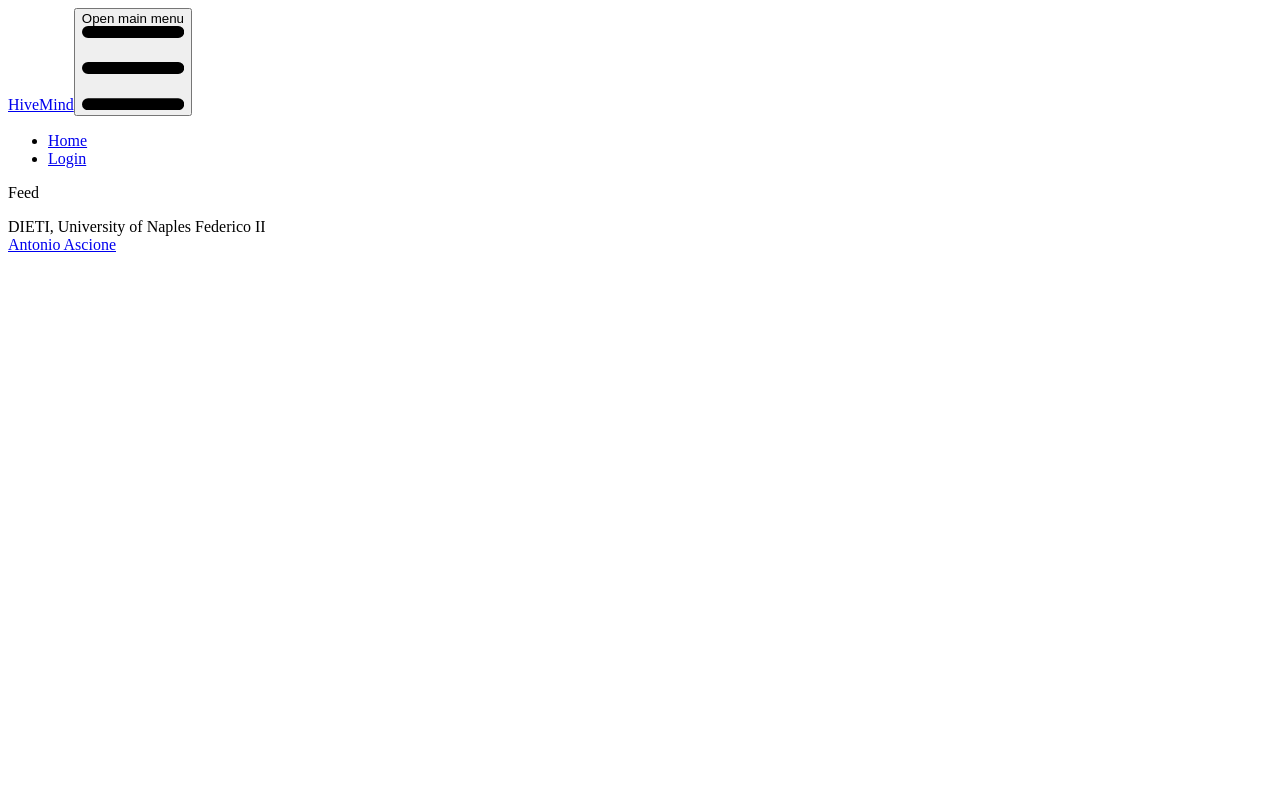
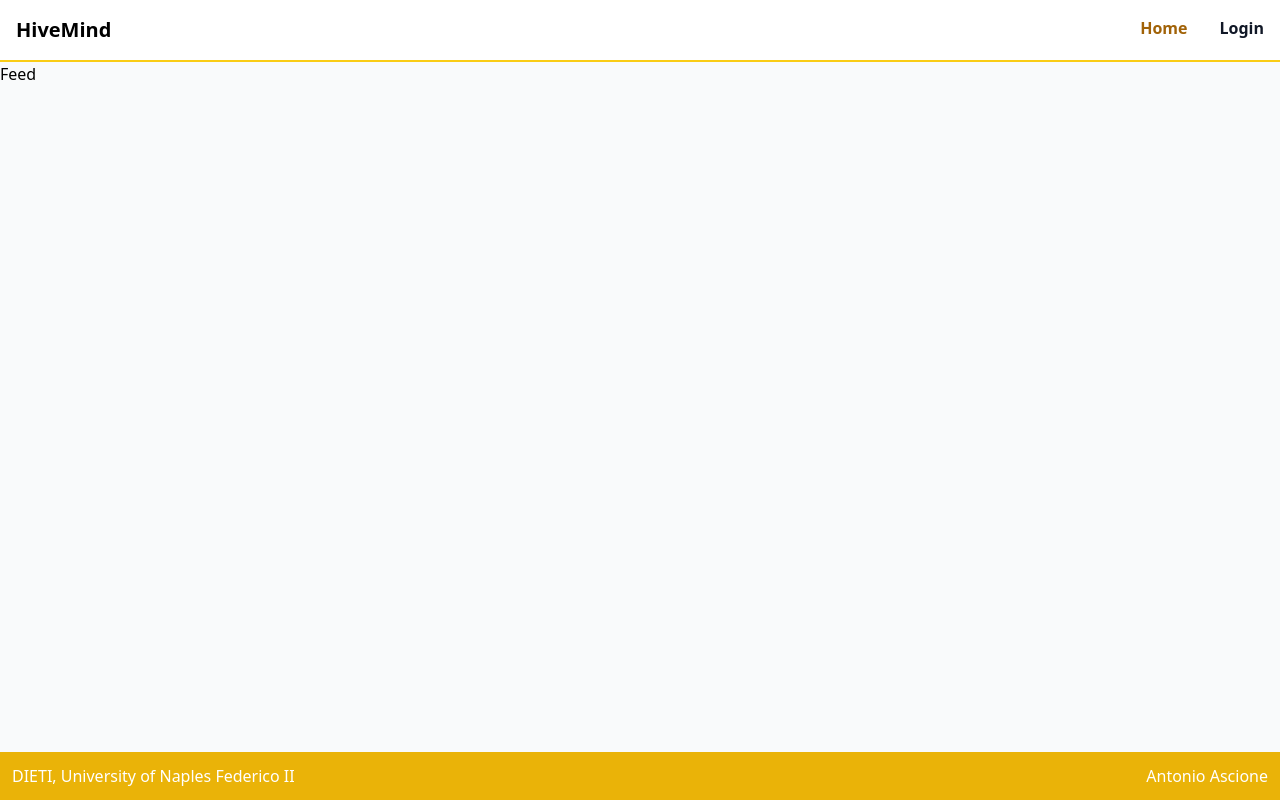
Before and after one commit to ToytonelloEdu/HiveMind, an Angular app in the folder frontend/angular-app/: page /home in a window 1280 px wide. Built offline with nearby package versions, Linux system fonts and the light colour scheme.

Commit message:
Configuration files changes

```diff
--- a/frontend/angular-app/package.json
+++ b/frontend/angular-app/package.json
@@ -18,6 +18,7 @@
     "@angular/platform-browser": "^18.0.0",
     "@angular/platform-browser-dynamic": "^18.0.0",
     "@angular/router": "^18.0.0",
+    "ngx-toastr": "^19.0.0",
     "rxjs": "~7.8.0",
     "tslib": "^2.3.0",
     "zone.js": "~0.14.3"
@@ -33,6 +34,7 @@
     "karma-coverage": "~2.2.0",
     "karma-jasmine": "~5.1.0",
     "karma-jasmine-html-reporter": "~2.1.0",
+    "tailwindcss": "^3.4.4",
     "typescript": "~5.4.2"
   }
 }
--- a/frontend/angular-app/src/index.html
+++ b/frontend/angular-app/src/index.html
@@ -2,7 +2,7 @@
 <html lang="en">
 <head>
   <meta charset="utf-8">
-  <title>AngularApp</title>
+  <title>HiveMind</title>
   <base href="/">
   <meta name="viewport" content="width=device-width, initial-scale=1">
   <link rel="icon" type="image/x-icon" href="favicon.ico">
--- a/frontend/angular-app/src/styles.scss
+++ b/frontend/angular-app/src/styles.scss
@@ -1 +1,8 @@
 /* You can add global styles to this file, and also import other style files */
+@tailwind base;
+@tailwind components;
+@tailwind utilities;
+
+//npx tailwindcss -i ./src/input.css -o ./src/output.css --watch
+
+@import 'ngx-toastr/toastr';
```
Also changed, not shown: 2 other files (tests, documents, lock files or other folders).
